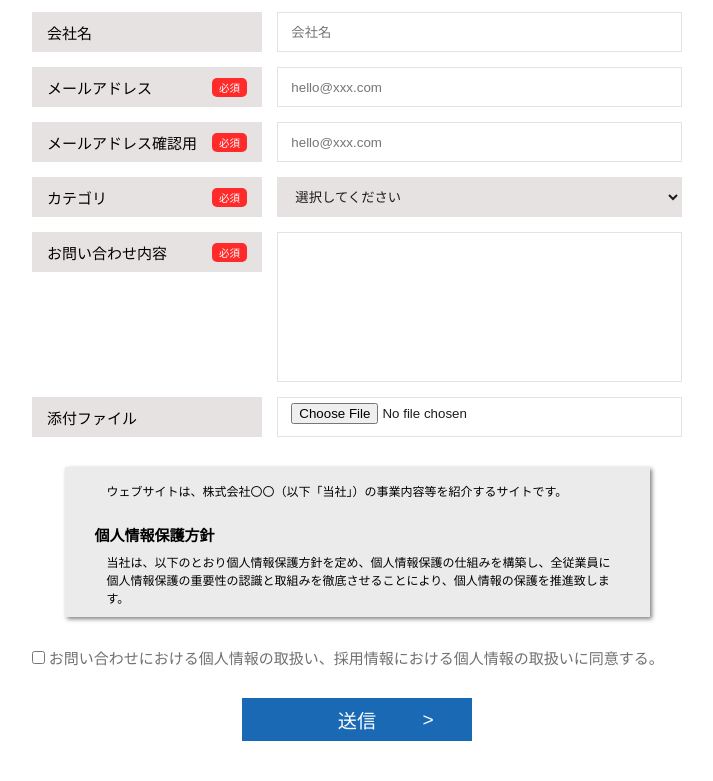
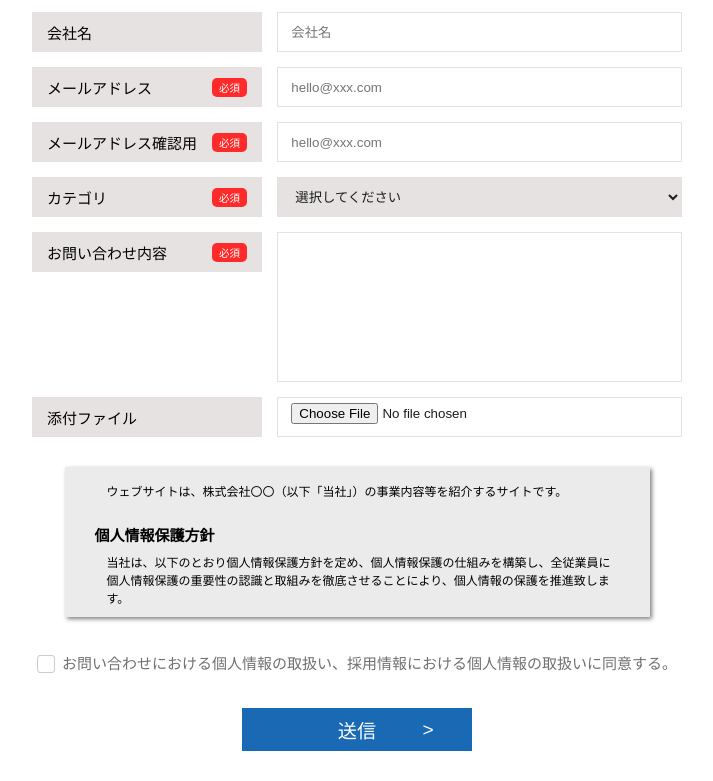
Before and after one commit to Jun5572/contact_form_v2, a plain HTML site: page views/contact.html in a window 1280 px wide. Shown: the part 591-1372 px from the top of the page, without its empty margins (283-996 px from the left). Drawn offline with nearby package versions, Linux system fonts and the light colour scheme.

Commit message:
チェックボックス デザイン

```diff
--- a/css/contact.css
+++ b/css/contact.css
@@ -99,6 +99,7 @@ input[name="kana_last"]{
 
 input[type="checkbox"]{
   outline: none;
+  display: none;
 }
 
 label span{
@@ -161,6 +162,51 @@ textarea{
   margin-bottom: 2em;
 }
 
+.checkbox-agree{
+  cursor: pointer;
+  display: inline-block;
+  padding: 5px 0 5px 30px;
+  position: relative;
+  width: auto;
+}
+
+.checkbox-agree::before{
+  background: #fff;
+  border: 1px solid #ccc;
+  border-radius: 3px;
+  content: '';
+  display: block;
+  height: 16px;
+  left: 5px;
+  margin-top: -8px;
+  position: absolute;
+  top: 50%;
+  width: 16px;
+}
+.checkbox-agree::after{
+  border-right: 6px solid #1969B4;
+  border-bottom: 3px solid #1969B4;
+  content: '';
+  display: block;
+  height: 20px;
+  left: 7px;
+  margin-top: -16px;
+  opacity: 0;
+  position: absolute;
+  top: 50%;
+  transform: rotate(45deg) translate3d(0,2px,0) scale3d(.7,.7,1);
+  transition: transform .2s ease-in-out, opacity .2s ease-in-out;
+  width: 9px;
+}
+
+input[type=checkbox]:checked + .checkbox-agree::before {
+  border-color: #666;
+}
+input[type=checkbox]:checked + .checkbox-agree::after {
+  opacity: 1;
+  transform: rotate(45deg) scale3d(1,1,1);
+}
+
 .policy-text h4{
   margin-bottom: 0.5em;
 }
--- /dev/null
+++ b/js/contact.js
@@ -0,0 +1,20 @@
+let elm_checkbox_agree = document.getElementById('agree');
+
+// プライバシーポリシーの窓スクロール　最下部検知
+// ぷライバシーポリシーのスクロールする要素を取得
+let elm_privacy_policy = document.getElementById('privacy-policy');
+
+// スクロールする窓枠の高さを取得（padding含む）
+let height = elm_privacy_policy.clientHeight;
+
+//スクロールさせる要素の高さを取得
+let scroll_height = elm_privacy_policy.scrollHeight;
+
+// スクロールさせる要素の最下部にきたときの窓枠のscrollTopの値と、窓枠要素の持つ高さを足した値が、
+// スクロールさせる要素の高さと一致したとき＝最下部にスクロールしたとき。
+// チェックボックスのdisable属性をfalseにする、それ以外はtrue。
+elm_privacy_policy.onscroll = function(){
+  if (scroll_height == (height + this.scrollTop) ){
+    // elm_checkbox_agree.disabled = 'false';
+  }
+}
--- a/views/contact.html
+++ b/views/contact.html
@@ -37,8 +37,8 @@
               <div class="input_wrapper">
                 <p class="form_validation name_first" v-for="error in errors.name_first">{{error}}</p>
                 <p class="form_validation name_last" v-for="error in errors.name_last">{{error}}</p>
-                <input class="input" type="text" name="name_first" v-model="name_first" v-on:input="validator('name_first', 6)" placeholder="姓" maxlength="8">
-                <input class="input" type="text" name="name_last" v-model="name_last" v-on:input="validator('name_last', 6)" placeholder="名" maxlength="8">
+                <input class="input" type="text" name="name_first" v-model="name_first" v-on:input="validator('name_first', 6)" placeholder="姓" maxlength="8" accept-charset="UTF-8">
+                <input class="input" type="text" name="name_last" v-model="name_last" v-on:input="validator('name_last', 6)" placeholder="名" maxlength="8"  accept-charset="UTF-8">
               </div>
 
               <label class="label">お名前(カナ)<span class="mandatory">必須</span></label>
@@ -69,7 +69,7 @@
               <label class="label file">添付ファイル</label>
               <input class="input" type="file" name="name" placeholder="test">
             </div>
-            <div class="privacy-policy-window">
+            <div id="privacy-policy" class="privacy-policy-window">
               <div class="policy-text">
                 <p>ウェブサイトは、株式会社〇〇（以下「当社」）の事業内容等を紹介するサイトです。</p>
 
@@ -104,10 +104,6 @@
                 <h4>お問い合せ</h4>
                 <p>当社の個人情報の取扱に関するお問い合せは下記までご連絡ください。</p>
 
-                株式会社〇〇
-                〒〇〇〇-〇〇〇〇
-                東京都〇〇区…
-                お問い合わせはこちら(フォームへ)
               </div>
             </div>
               <!-- <div class="privacy-policy main-text">
@@ -117,14 +113,16 @@
                 <p>上記をお読みいただき、同意の上送信してください。</p>
               </div> -->
               <div class="chk-agree main-text">
-                <input class="" type="checkbox" name="agree" value="">
-                <span>お問い合わせにおける個人情報の取扱い、採用情報における個人情報の取扱いに同意する。</span>
+                <input id="agree" class="" type="checkbox" name="agree" value="">
+                <label for="agree" class="checkbox-agree">お問い合わせにおける個人情報の取扱い、採用情報における個人情報の取扱いに同意する。</label>
+                <!-- <span>お問い合わせにおける個人情報の取扱い、採用情報における個人情報の取扱いに同意する。</span> -->
               </div>
-            <button class="btn submit" type="submit" method="post">送信</button>
+            <button class="btn submit" type="submit" method="post" disabled="disabled">送信</button>
           </form>
         </div>
       </div>
     </div>
     <script src="../js/app.js"></script>
+    <script src="../js/contact.js"></script>
   </body>
 </html>
```
